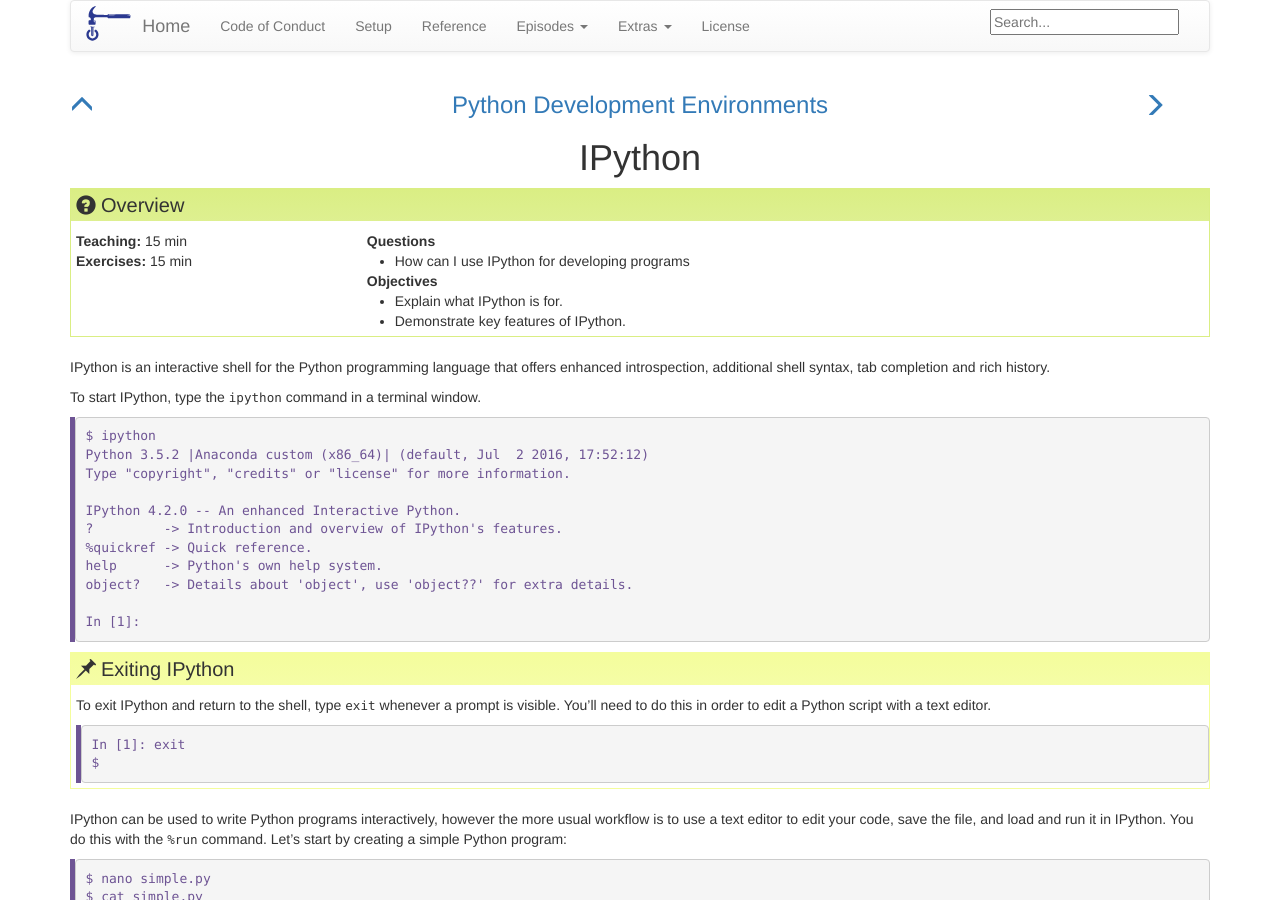
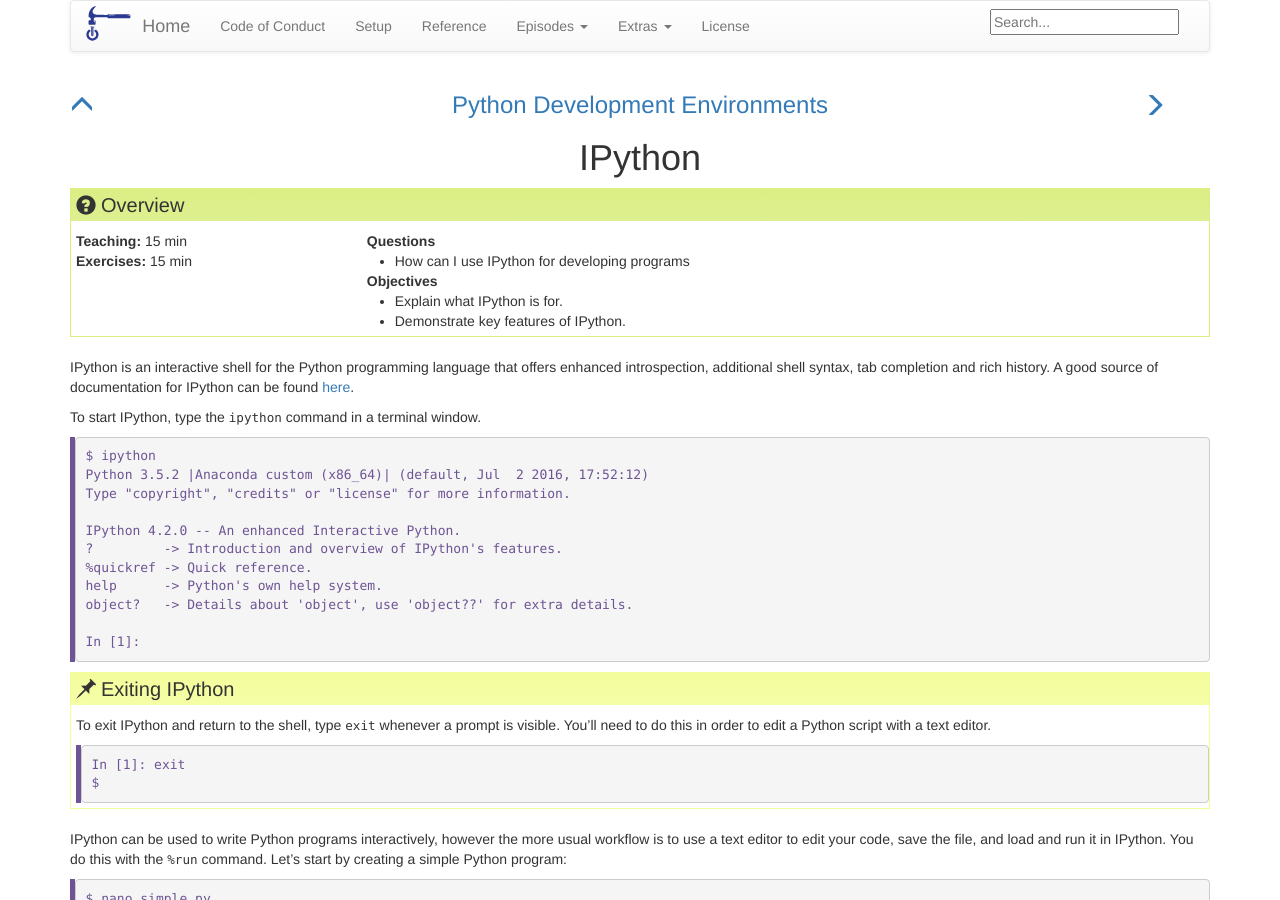
Before and after one commit to ornl-ssd/python-dev-env, a Jekyll site: the page built from _episodes/01-ipython.md, in a window 1280 px wide and 900 px high. Built offline with Jekyll 4.4.1, drawn with Linux system fonts in a browser that asks for light colours.

Commit message:
Add docs
Signed-off-by: Watson, Gregory <g.watson@computer.org>

```diff
--- a/_episodes/01-ipython.md
+++ b/_episodes/01-ipython.md
@@ -13,7 +13,8 @@ keypoints:
 
 IPython is an interactive shell for the Python programming language that offers
 enhanced introspection, additional shell syntax, tab completion and rich
-history.
+history. A good source of documentation for IPython can be found
+[here](http://ipython.readthedocs.io/en/stable/index.html).
 
 To start IPython, type the `ipython` command in a terminal window.
 
```
